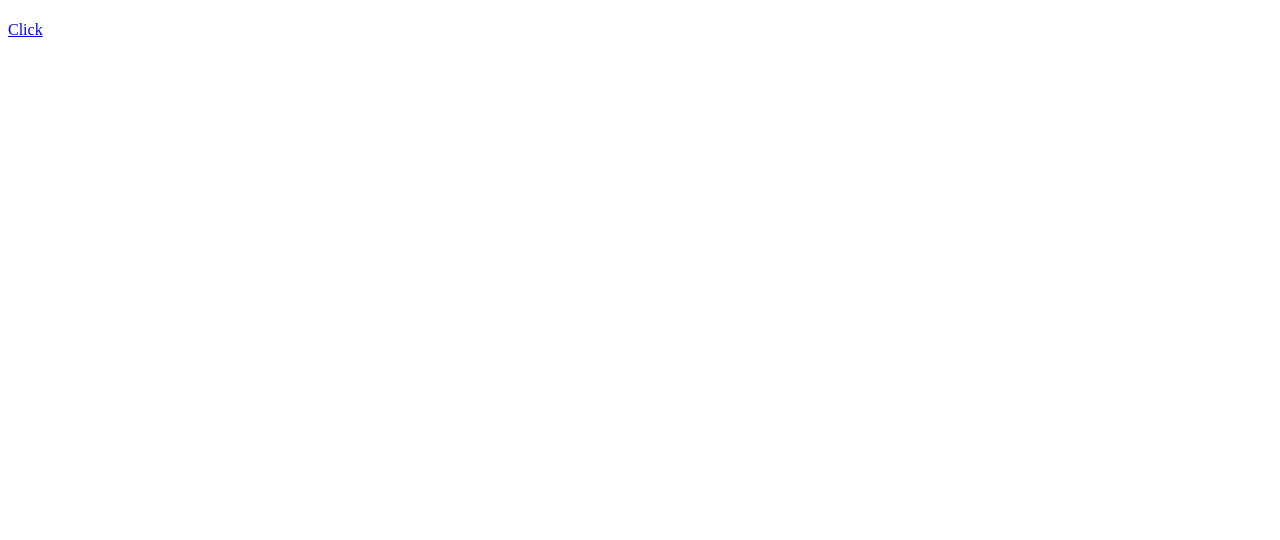
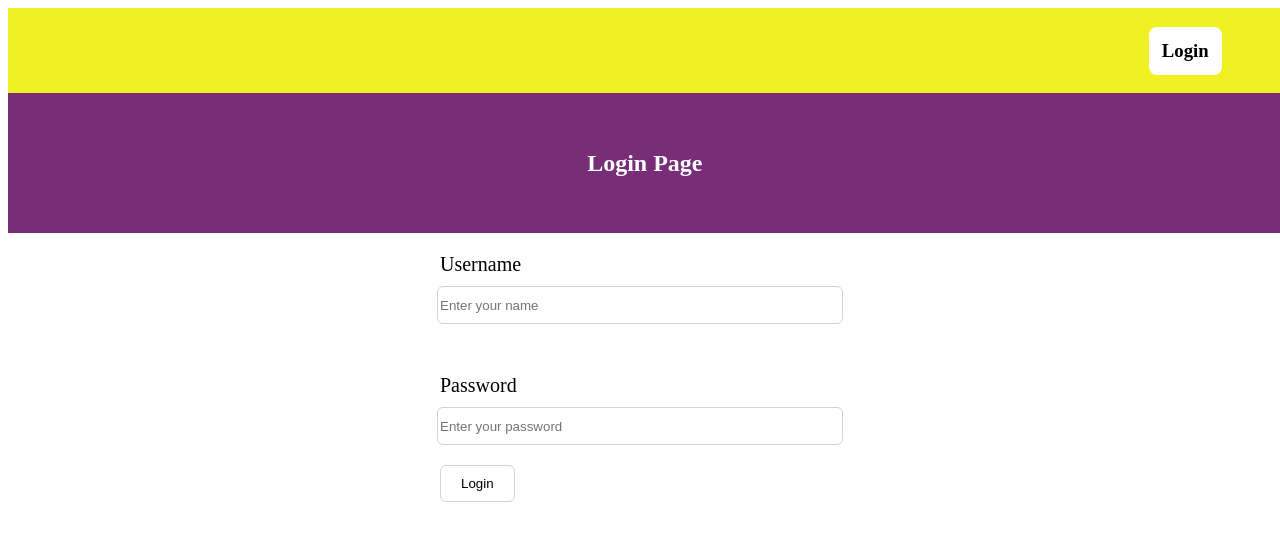
Before and after one commit to Arunsingh589/vue_Learning, a Vue app: page /login in a window 1280 px wide. Before the commit this address had no page. Shown: the top 540 px of the page. Built offline with nearby package versions, Linux system fonts and the light colour scheme.

Commit message:
create a login page using localStorage and routing

```diff
--- a/src/App.vue
+++ b/src/App.vue
@@ -11,6 +11,8 @@ import FormModal from './components/Form/FormModal.vue';
 import Main from './components/Form/Main.vue';
 // import CustomerDetailForm from './components/CustomerDetailForm.vue';
 import InputFiledLifeCycleHook from './components/InputFiled&LifeCycleHook.vue';
+import Home from './components/LoginLogoutForm/Home.vue';
+import Login from './components/LoginLogoutForm/Login.vue';
 import OneCheckBoxRed from './components/OneCheckBoxRed.vue';
 // import CCard from './components/Slots/C-card.vue';
 import Card from './components/Slots/Card.vue';
@@ -35,7 +37,9 @@ export default {
     Main,
     Header,
     Body,
-    TodoApp
+    TodoApp,
+    Home,
+    // Login
 
   },
   data() {
@@ -60,13 +64,17 @@ export default {
 
 <template>
   <div>
-    <h1>{{ name }}</h1>
-    <nav>
+    <!-- <h1>{{ name }}</h1> -->
+    <!-- <nav>
       <router-link to="/test" >Click</router-link>
       <router-link to="/" ></router-link>
 
     </nav>
-    <router-view></router-view>
+    <router-view></router-view> -->
+     <!-- <Home /> -->
+      <RouterLink to="/"></RouterLink>
+
+     <!-- <Login /> -->
 <!-- <Main /> -->
  <!-- <Header /> -->
   <!-- <TodoApp /> -->
@@ -88,6 +96,7 @@ export default {
       text="Toggle Name"
       @click="toggleName" /> -->
   </div>
+  <RouterView ></RouterView>
 
 </template>
 
--- /dev/null
+++ b/src/components/LoginLogoutForm/Home.vue
@@ -0,0 +1,49 @@
+<template>
+    <div class="login">
+        <h3 @click="goToLogin">Login</h3>
+    </div>
+<!-- <RouterView></RouterView> -->
+    <div class="home">
+          <h1>Home</h1>
+    </div>
+</template>
+
+<script>
+    export default {
+        name: "Home" ,
+        methods: {
+            goToLogin(){
+                this.$router.push("/login")
+            }
+        }
+    }
+</script>
+
+<style  scoped>
+
+.login{
+    background-color: rgb(240, 240, 35);
+    justify-content: flex-end;
+    display: flex;
+    margin-right: 100px;
+    width: 99.5vw;
+    overflow-x: none;
+}
+.login h3{
+    padding: 13px;
+    border-radius: 8px;
+    margin-right: 60px;
+    background-color: #fff;
+    cursor: pointer;
+}
+body::-webkit-scrollbar{
+    display: none;
+}
+
+.home{
+    display: flex;
+    justify-content: center;
+    align-items: center;
+}
+
+</style>
--- /dev/null
+++ b/src/components/LoginLogoutForm/Login.vue
@@ -0,0 +1,133 @@
+<template>
+    <div class="login">
+        <h3>Login</h3>
+    </div>
+    <div class="Login_name">
+      <h2>Login Page</h2>
+    </div>
+    <form class="login_filed" @submit.prevent="handleLogin">
+        <label for="">Username</label>
+        <input type="text" class="input1" v-model="user.username" placeholder="Enter your name">
+        <label for="">Password</label>
+        <input type="password" class="input2" v-model="user.password" placeholder="Enter your password">
+        <p v-if="error">{{ error }}</p>
+        <div class="button_setup">
+            <button class="button_tag" type="submit">Login</button>
+
+        </div>
+    </form>
+
+
+</template>
+
+<script>
+    export default {
+        name: "Login",
+        data(){
+            return {
+                user: {
+                username: '',
+                password: '',
+                },
+                error: ''
+            }
+        },
+        methods: {
+            handleLogin(){
+                if(this.user.username.trim().length < 4  || this.user.password.trim().length <4  ){
+                     this.error = "Username and password must be at least 4 characters Long";
+                        return;
+                }
+                 localStorage.setItem("username", this.user.username)
+                this.$router.push("/profile")
+            }
+        }
+    }
+</script>
+
+<style  scoped>
+
+.login{
+    background-color: rgb(240, 240, 35);
+    justify-content: flex-end;
+    display: flex;
+    margin-right: 100px;
+    width: 99.5vw;
+    overflow-x: none;
+}
+.Login_name{
+    background-color: rgb(119, 45, 119);
+    justify-content: center;
+    display: flex;
+    align-items: center;
+    color: white;
+    margin-right: 100px;
+    width: 99.5vw;
+    height: 140px;
+    overflow-x: none;
+}
+.login h3{
+    padding: 13px;
+    border-radius: 8px;
+    margin-right: 60px;
+    background-color: #fff;
+    cursor: pointer;
+}
+
+.login_filed{
+    display: flex;
+    flex-direction: column;
+    justify-content: center;
+    align-items: center;
+    margin-top: 20px;
+}
+label{
+    display: flex;
+    align-items: flex-start;
+    width: 400px;
+    margin-bottom: 10px;
+    font-size: 20px;
+
+}
+.input1{
+    width: 400px;
+    height: 34px;
+    margin-bottom: 50px;
+    border-radius: 6px;
+    border: 1px solid lightgray;
+
+    /* padding: 10px; */
+}
+.input2{
+    width: 400px;
+    height: 34px;
+    margin-bottom: 20px;
+    border-radius: 6px;
+    border: 1px solid lightgray;
+
+
+    /* padding: 10px; */
+}
+.button_setup{
+    width: 400px;
+
+}
+button{
+    background: #fff;
+    color: black;
+    border: 1px solid lightgray;
+    padding-right: 20px;
+    padding-left: 20px;
+    display: flex;
+    /* justify-content: flex-start; */
+    align-items: flex-start;
+    cursor: pointer;
+
+}
+
+body::-webkit-scrollbar{
+    display: none;
+}
+
+
+</style>
--- /dev/null
+++ b/src/components/LoginLogoutForm/Profile.vue
@@ -0,0 +1,47 @@
+<template>
+     <div class="login">
+        <h3 @click="logout">Log out</h3>
+    </div>
+    <div class="name">
+         <p>{{ getUserName() }}</p>
+    </div>
+</template>
+
+<script>
+    export default {
+        name: "Profile",
+        methods: {
+            logout(){
+                localStorage.removeItem("username")
+                this.$router.push("/")
+            },
+            getUserName(){
+                return  localStorage.getItem("username");
+            }
+        }
+    }
+</script>
+
+<style  scoped>
+.login{
+    background-color: rgb(240, 240, 35);
+    justify-content: flex-end;
+    display: flex;
+    margin-right: 100px;
+    width: 99.5vw;
+    overflow-x: none;
+}
+.login h3{
+    padding: 13px;
+    border-radius: 8px;
+    margin-right: 60px;
+    background-color: #fff;
+    cursor: pointer;
+}
+.name{
+    display: flex;
+    justify-content: center;
+    align-items: center;
+    font-size: 30px;
+}
+</style>
--- /dev/null
+++ b/src/components/Routes/Main.js
@@ -0,0 +1,34 @@
+import { createRouter, createWebHistory } from 'vue-router';  // Import directly
+import Home from '../LoginLogoutForm/Home.vue';
+import Login from '../LoginLogoutForm/Login.vue';
+import Profile from '../LoginLogoutForm/Profile.vue';
+// import Login from '../Login.vue';
+// import Profile from '../Profile.vue';
+// import Home from '../Home.vue';
+
+
+const routes = [
+    {
+        path: '/',
+        name: 'Home',
+        component: Home,
+    },
+    {
+        path: '/login',
+        name: 'Login',
+        component: Login,
+    },
+    {
+        path: '/profile',
+        name: 'Profile',
+        component: Profile,
+    },
+
+];
+
+const router1 = createRouter({
+    history: createWebHistory(),
+    routes,
+});
+
+export default router1;
--- a/src/main.js
+++ b/src/main.js
@@ -1,9 +1,11 @@
 import { createPinia } from "pinia";
 import { createApp } from "vue";
 import App from "./App.vue";
-import router from "./components/Routing/Main";
+import router1 from "./components/Routes/Main";
+// import router from "./components/Routing/Main";
 
 const app = createApp(App);
 app.use(createPinia());
-app.use(router);
+// app.use(router);
+app.use(router1);
 app.mount("#app");
```
